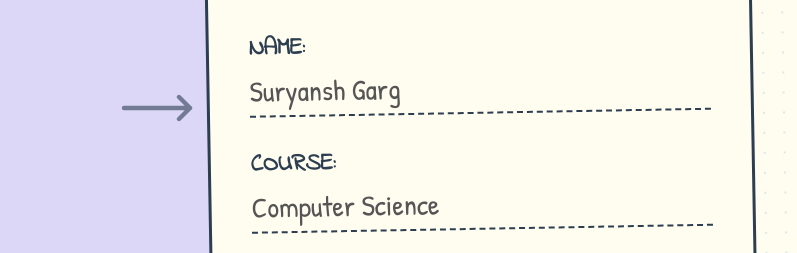
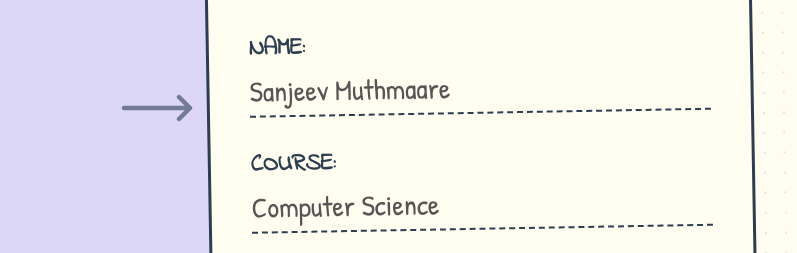
Before and after one commit to dekerlude/UNIFY_2, a plain HTML site: page my_page.html in a window 1280 px wide. Shown: the part 222-475 px from the top of the page, 0-797 px from the left. Drawn offline with Linux system fonts and the light colour scheme.

Commit message:
Update my_page.html

```diff
--- a/my_page.html
+++ b/my_page.html
@@ -107,7 +107,7 @@
                 <div class="left-section">
                     <div class="info-group">
                         <label>NAME:</label>
-                        <div class="info-text">Suryansh Garg</div>
+                        <div class="info-text">Sanjeev Muthmaare</div>
                     </div>
 
                     <div class="info-group">
```
